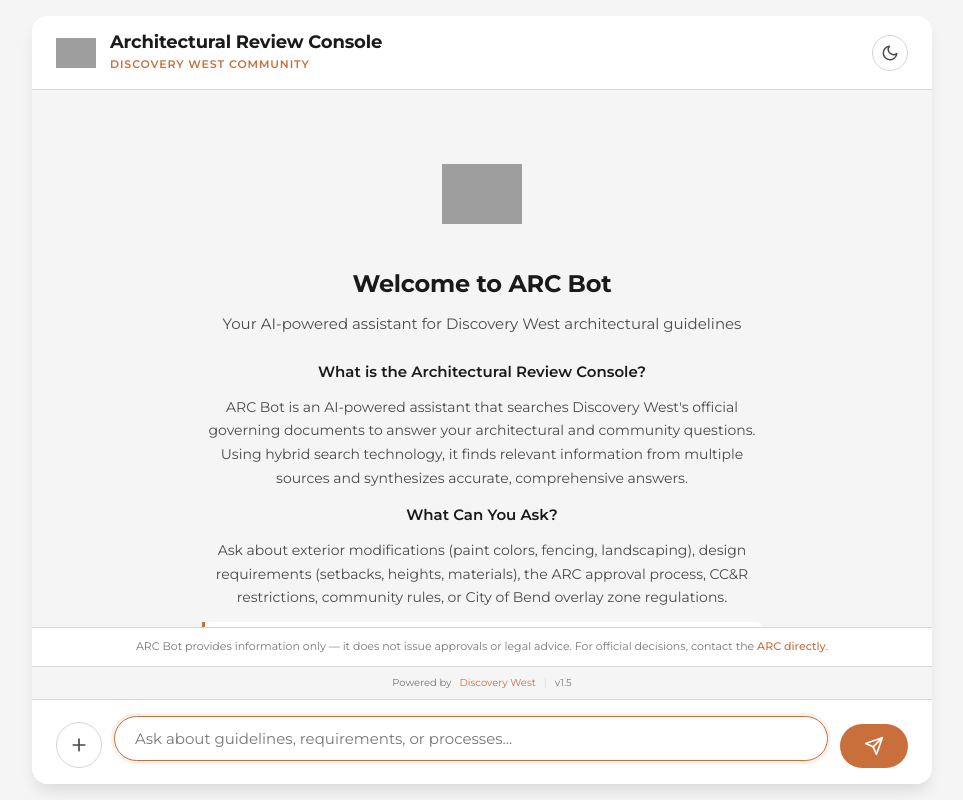
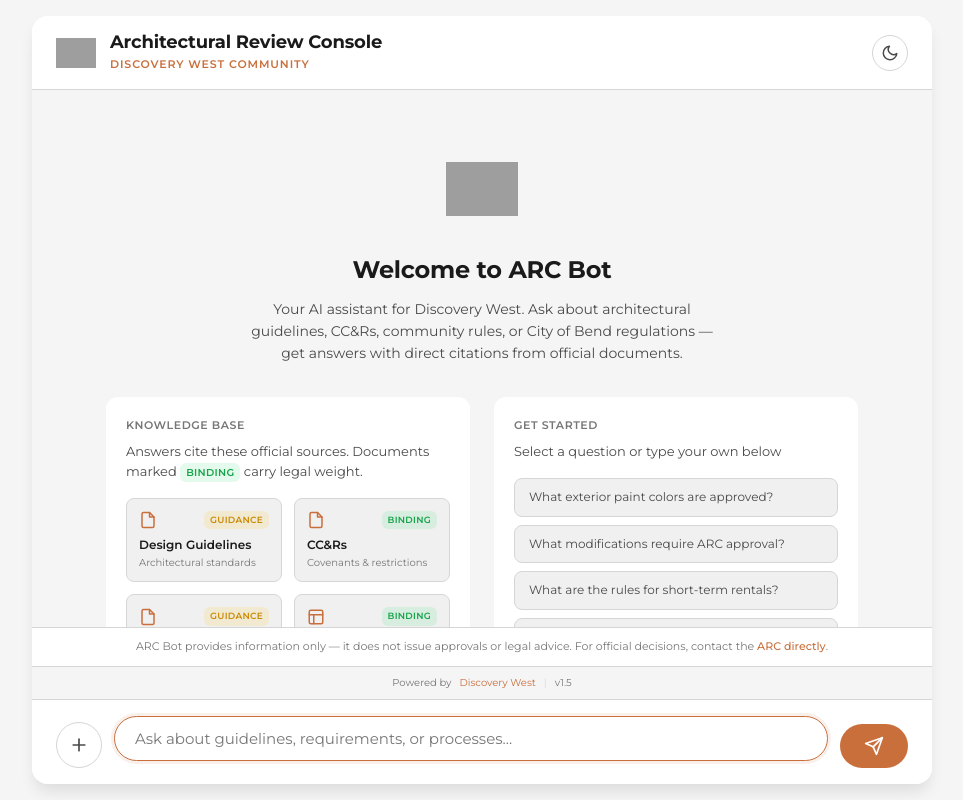
Before and after one commit to grysngrhm-tech/arc-bot, a plain HTML site: page index.html in a window 1280 px wide. Both pictures are taken after a click on the button 237 px from the left and 745 px from the top of the page. Shown: the whole page, without its empty margins (158-1121 px from the left). Drawn offline with Linux system fonts and the light colour scheme; grey boxes are pictures that could not be loaded.

Commit message:
Redesign welcome panel: consolidate sections into 3-panel layout
- Merge intro text into concise hero tagline
- Rename Source Documents to Knowledge Base with Binding/Guidance badges
- Rename Try asking to Get Started with inline intro
- Two-column layout on desktop (Knowledge Base | Get Started)
- Compact document cards with badges
- Stacked question chips for better readability

```diff
--- a/index.html
+++ b/index.html
@@ -704,7 +704,7 @@
 
     /* ===== WELCOME PANEL ===== */
     .welcome-panel {
-      max-width: 640px;
+      max-width: 800px;
       margin: 0 auto;
       padding: 2rem 1.5rem;
       animation: welcomeFadeIn 0.5s ease;
@@ -715,24 +715,26 @@
       to { opacity: 1; transform: translateY(0); }
     }
 
-    .welcome-header {
+    /* Hero Section */
+    .welcome-hero {
       text-align: center;
-      margin-bottom: 1.5rem;
+      margin-bottom: 2rem;
+      animation: welcomeFadeIn 0.5s ease;
     }
 
     .welcome-icon {
-      width: 80px;
-      height: 96px;
-      margin: 0 auto 1rem;
+      width: 72px;
+      height: 86px;
+      margin: 0 auto 0.75rem;
     }
 
     .welcome-logo {
-      width: 80px;
-      height: 96px;
+      width: 72px;
+      height: 86px;
       object-fit: contain;
     }
 
-    .welcome-header h2 {
+    .welcome-hero h2 {
       font-size: 1.5rem;
       font-weight: 700;
       color: var(--text-primary);
@@ -741,81 +743,85 @@
     }
 
     .welcome-tagline {
-      font-size: 0.9375rem;
+      font-size: 0.875rem;
       color: var(--text-secondary);
       margin: 0;
-    }
-
-    .welcome-description {
-      text-align: center;
-      margin-bottom: 2rem;
-      padding: 0 1rem;
-    }
-
-    .welcome-description h4 {
-      font-size: 0.9375rem;
-      font-weight: 600;
-      color: var(--text-primary);
-      margin-bottom: 0.75rem;
-    }
-
-    .welcome-description p {
-      font-size: 0.875rem;
-      color: var(--text-secondary);
-      line-height: 1.7;
-      margin: 0 0 0.75rem 0;
-    }
-
-    .welcome-description p:last-child {
-      margin-bottom: 0;
-    }
-
-    .welcome-features {
-      font-size: 0.8125rem;
+      max-width: 480px;
+      margin: 0 auto;
+      line-height: 1.6;
+    }
+
+    /* Two-Column Content */
+    .welcome-content {
+      display: grid;
+      grid-template-columns: 1fr 1fr;
+      gap: 1.5rem;
+      animation: welcomeFadeIn 0.5s ease 0.15s both;
+    }
+
+    @media (max-width: 640px) {
+      .welcome-content {
+        grid-template-columns: 1fr;
+      }
+    }
+
+    .welcome-knowledge,
+    .welcome-getstarted {
       background: var(--bg-card);
-      border-left: 3px solid var(--accent);
-      padding: 0.75rem 1rem;
-      border-radius: 0 var(--radius-sm) var(--radius-sm) 0;
-      margin-top: 1rem;
-    }
-
-    .welcome-features strong {
-      color: var(--text-primary);
-    }
-
-    .welcome-features em {
-      color: var(--accent);
-      font-style: normal;
-      font-weight: 500;
-    }
-
-    /* ===== DOCUMENT LINKS ===== */
-    .welcome-documents {
-      margin-bottom: 2rem;
-    }
-
-    .welcome-documents h3,
-    .suggested-questions h3 {
+      border-radius: var(--radius-lg);
+      padding: 1.25rem;
+    }
+
+    .welcome-knowledge h3,
+    .welcome-getstarted h3 {
       font-size: 0.6875rem;
       font-weight: 600;
       color: var(--text-muted);
       text-transform: uppercase;
-      letter-spacing: 0.1em;
-      margin-bottom: 0.875rem;
-      text-align: center;
-    }
-
-    .document-links {
+      letter-spacing: 0.05em;
+      margin-bottom: 0.5rem;
+    }
+
+    .section-intro {
+      font-size: 0.8125rem;
+      color: var(--text-secondary);
+      margin: 0 0 1rem 0;
+      line-height: 1.5;
+    }
+
+    .badge-inline {
+      display: inline-block;
+      font-size: 0.625rem;
+      font-weight: 600;
+      padding: 0.125rem 0.375rem;
+      border-radius: var(--radius-sm);
+      text-transform: uppercase;
+      letter-spacing: 0.03em;
+    }
+
+    .badge-inline.binding {
+      background: rgba(74, 222, 128, 0.15);
+      color: var(--confidence-high);
+    }
+
+    /* ===== DOCUMENT LINKS ===== */
+    .welcome-knowledge .document-links {
       display: grid;
-      grid-template-columns: repeat(2, 1fr);
+      grid-template-columns: 1fr 1fr;
       gap: 0.75rem;
     }
 
+    @media (max-width: 480px) {
+      .welcome-knowledge .document-links {
+        grid-template-columns: 1fr;
+      }
+    }
+
     .doc-link {
       display: flex;
       flex-direction: column;
-      padding: 1rem;
-      background: var(--bg-card);
+      padding: 0.75rem;
+      background: var(--bg-source);
       border: 1px solid var(--border);
       border-radius: var(--radius-md);
       text-decoration: none;
@@ -824,52 +830,68 @@
 
     .doc-link:hover {
       border-color: var(--accent);
-      transform: translateY(-2px);
-      box-shadow: var(--shadow-md);
+      transform: translateY(-1px);
+      box-shadow: var(--shadow-sm);
+    }
+
+    .doc-header {
+      display: flex;
+      align-items: center;
+      justify-content: space-between;
+      margin-bottom: 0.375rem;
     }
 
     .doc-link .doc-icon {
-      width: 24px;
-      height: 24px;
+      width: 18px;
+      height: 18px;
       color: var(--accent);
-      margin-bottom: 0.5rem;
+    }
+
+    .doc-badge {
+      font-size: 0.5625rem;
+      font-weight: 600;
+      padding: 0.125rem 0.375rem;
+      border-radius: var(--radius-sm);
+      text-transform: uppercase;
+      letter-spacing: 0.03em;
+    }
+
+    .doc-badge.binding {
+      background: rgba(74, 222, 128, 0.15);
+      color: var(--confidence-high);
+    }
+
+    .doc-badge.guidance {
+      background: rgba(251, 191, 36, 0.15);
+      color: var(--confidence-medium);
     }
 
     .doc-link .doc-name {
-      font-size: 0.8125rem;
+      font-size: 0.75rem;
       font-weight: 600;
       color: var(--text-primary);
-      margin-bottom: 0.25rem;
+      margin-bottom: 0.125rem;
     }
 
     .doc-link .doc-desc {
-      font-size: 0.6875rem;
+      font-size: 0.625rem;
       color: var(--text-muted);
-      line-height: 1.4;
-    }
-
-    /* ===== SUGGESTED QUESTIONS ===== */
-    .suggested-questions {
-      text-align: center;
-    }
-
-    .suggested-questions h3 {
-      text-align: center;
-    }
-
+      line-height: 1.3;
+    }
+
+    /* ===== GET STARTED / QUESTION CHIPS ===== */
     .question-chips {
-      display: grid;
-      grid-template-columns: repeat(2, 1fr);
-      gap: 0.75rem;
-      text-align: left;
+      display: flex;
+      flex-direction: column;
+      gap: 0.5rem;
     }
 
     .question-chip {
-      background: var(--bg-card);
+      background: var(--bg-source);
       border: 1px solid var(--border);
       border-radius: var(--radius-md);
-      padding: 0.75rem 1rem;
-      font-size: 0.8125rem;
+      padding: 0.625rem 0.875rem;
+      font-size: 0.75rem;
       font-family: inherit;
       color: var(--text-secondary);
       cursor: pointer;
@@ -882,56 +904,30 @@
       background: var(--accent);
       border-color: var(--accent);
       color: var(--text-on-accent);
-      transform: translateY(-2px);
-      box-shadow: var(--shadow-md);
-    }
-
-    @media (max-width: 640px) {
-      .question-chips {
-        grid-template-columns: 1fr;
-      }
+      transform: translateY(-1px);
+      box-shadow: var(--shadow-sm);
     }
 
     /* Staggered animations for welcome panel elements */
-    .welcome-header {
-      animation: welcomeFadeIn 0.5s ease;
-    }
-
-    .welcome-description {
-      animation: welcomeFadeIn 0.5s ease 0.1s both;
-    }
-
-    .welcome-documents {
-      animation: welcomeFadeIn 0.5s ease 0.2s both;
-    }
-
-    .suggested-questions {
-      animation: welcomeFadeIn 0.5s ease 0.3s both;
-    }
-
     .doc-link {
       animation: welcomeFadeIn 0.4s ease both;
     }
 
-    .doc-link:nth-child(1) { animation-delay: 0.25s; }
-    .doc-link:nth-child(2) { animation-delay: 0.3s; }
-    .doc-link:nth-child(3) { animation-delay: 0.35s; }
-    .doc-link:nth-child(4) { animation-delay: 0.4s; }
+    .doc-link:nth-child(1) { animation-delay: 0.2s; }
+    .doc-link:nth-child(2) { animation-delay: 0.25s; }
+    .doc-link:nth-child(3) { animation-delay: 0.3s; }
+    .doc-link:nth-child(4) { animation-delay: 0.35s; }
 
     .question-chip {
       animation: welcomeFadeIn 0.3s ease both;
     }
 
-    .question-chip:nth-child(1) { animation-delay: 0.4s; }
-    .question-chip:nth-child(2) { animation-delay: 0.45s; }
-    .question-chip:nth-child(3) { animation-delay: 0.5s; }
-    .question-chip:nth-child(4) { animation-delay: 0.55s; }
+    .question-chip:nth-child(1) { animation-delay: 0.25s; }
+    .question-chip:nth-child(2) { animation-delay: 0.3s; }
+    .question-chip:nth-child(3) { animation-delay: 0.35s; }
+    .question-chip:nth-child(4) { animation-delay: 0.4s; }
 
     @media (max-width: 640px) {
-      .document-links {
-        grid-template-columns: 1fr;
-      }
-
       .welcome-panel {
         padding: 1.5rem 1rem;
       }
@@ -1249,79 +1245,78 @@
     <!-- Chat Area -->
     <main class="chat-area" id="chatArea">
       <div class="welcome-panel" id="welcomePanel">
-        <div class="welcome-header">
-          <!-- Official Discovery West Pinecone Logo -->
+        <!-- Hero Section -->
+        <div class="welcome-hero">
           <img class="welcome-icon welcome-logo" src="assets/pinecone-logo.png" alt="Discovery West Logo">
           <h2>Welcome to ARC Bot</h2>
-          <p class="welcome-tagline">Your AI-powered assistant for Discovery West architectural guidelines</p>
-        </div>
-
-        <div class="welcome-description">
-          <h4>What is the Architectural Review Console?</h4>
-          <p>ARC Bot is an AI-powered assistant that searches Discovery West's official governing
-          documents to answer your architectural and community questions. Using hybrid search
-          technology, it finds relevant information from multiple sources and synthesizes accurate,
-          comprehensive answers.</p>
-
-          <h4>What Can You Ask?</h4>
-          <p>Ask about exterior modifications (paint colors, fencing, landscaping), design requirements
-          (setbacks, heights, materials), the ARC approval process, CC&R restrictions, community rules,
-          or City of Bend overlay zone regulations.</p>
-
-          <p class="welcome-features">
-            <strong>Every answer includes:</strong> Direct citations to source documents with
-            key requirements extracted from the text. Sources marked <em>Binding</em> (like CC&Rs
-            and City Code) carry legal weight, while <em>Guidance</em> sources offer best-practice
-            recommendations. A confidence rating indicates how well the sources support the answer.
-          </p>
-        </div>
-
-        <div class="welcome-documents">
-          <h3>Source Documents</h3>
+          <p class="welcome-tagline">Your AI assistant for Discovery West. Ask about architectural guidelines, CC&Rs, community rules, or City of Bend regulations — get answers with direct citations from official documents.</p>
+        </div>
+
+        <!-- Two-Column Content Area -->
+        <div class="welcome-content">
+          <!-- Knowledge Base Panel -->
+          <div class="welcome-knowledge">
+            <h3>Knowledge Base</h3>
+            <p class="section-intro">Answers cite these official sources. Documents marked <span class="badge-inline binding">Binding</span> carry legal weight.</p>
             <div class="document-links">
               <a href="https://discoverywestbend.com/wp-content/uploads/2025/02/250130-DW-ARC-Guidelines-in-thier-entireity-2.18.25.pdf" target="_blank" rel="noopener" class="doc-link">
+                <div class="doc-header">
                   <svg class="doc-icon" xmlns="http://www.w3.org/2000/svg" viewBox="0 0 24 24" fill="none" stroke="currentColor" stroke-width="2" stroke-linecap="round" stroke-linejoin="round">
                     <path d="M14 2H6a2 2 0 0 0-2 2v16a2 2 0 0 0 2 2h12a2 2 0 0 0 2-2V8z"></path>
                     <polyline points="14 2 14 8 20 8"></polyline>
                   </svg>
+                  <span class="doc-badge guidance">Guidance</span>
+                </div>
                 <span class="doc-name">Design Guidelines</span>
-              <span class="doc-desc">Architectural standards and requirements</span>
+                <span class="doc-desc">Architectural standards</span>
               </a>
               <a href="https://discoverywestbend.com/wp-content/uploads/2020/02/Discovery-West-CCRs-Recorded.pdf" target="_blank" rel="noopener" class="doc-link">
+                <div class="doc-header">
                   <svg class="doc-icon" xmlns="http://www.w3.org/2000/svg" viewBox="0 0 24 24" fill="none" stroke="currentColor" stroke-width="2" stroke-linecap="round" stroke-linejoin="round">
                     <path d="M14 2H6a2 2 0 0 0-2 2v16a2 2 0 0 0 2 2h12a2 2 0 0 0 2-2V8z"></path>
                     <polyline points="14 2 14 8 20 8"></polyline>
                   </svg>
+                  <span class="doc-badge binding">Binding</span>
+                </div>
                 <span class="doc-name">CC&Rs</span>
-              <span class="doc-desc">Covenants, conditions, and restrictions</span>
+                <span class="doc-desc">Covenants & restrictions</span>
               </a>
               <a href="https://discoverywestbend.com/wp-content/uploads/2022/06/Rules-and-Regulations.pdf" target="_blank" rel="noopener" class="doc-link">
+                <div class="doc-header">
                   <svg class="doc-icon" xmlns="http://www.w3.org/2000/svg" viewBox="0 0 24 24" fill="none" stroke="currentColor" stroke-width="2" stroke-linecap="round" stroke-linejoin="round">
                     <path d="M14 2H6a2 2 0 0 0-2 2v16a2 2 0 0 0 2 2h12a2 2 0 0 0 2-2V8z"></path>
                     <polyline points="14 2 14 8 20 8"></polyline>
                   </svg>
+                  <span class="doc-badge guidance">Guidance</span>
+                </div>
                 <span class="doc-name">Rules & Regulations</span>
-              <span class="doc-desc">Community rules and policies</span>
+                <span class="doc-desc">Community policies</span>
               </a>
               <a href="https://bend.municipal.codes/BDC/2.7_ArtXIX" target="_blank" rel="noopener" class="doc-link">
+                <div class="doc-header">
                   <svg class="doc-icon" xmlns="http://www.w3.org/2000/svg" viewBox="0 0 24 24" fill="none" stroke="currentColor" stroke-width="2" stroke-linecap="round" stroke-linejoin="round">
                     <rect x="3" y="3" width="18" height="18" rx="2" ry="2"></rect>
                     <line x1="3" y1="9" x2="21" y2="9"></line>
                     <line x1="9" y1="21" x2="9" y2="9"></line>
                   </svg>
+                  <span class="doc-badge binding">Binding</span>
+                </div>
                 <span class="doc-name">City of Bend Code</span>
-              <span class="doc-desc">Discovery West Overlay Zone regulations</span>
+                <span class="doc-desc">Overlay Zone regulations</span>
               </a>
             </div>
           </div>
 
-        <div class="suggested-questions">
-          <h3>Try asking about...</h3>
+          <!-- Get Started Panel -->
+          <div class="welcome-getstarted">
+            <h3>Get Started</h3>
+            <p class="section-intro">Select a question or type your own below</p>
             <div class="question-chips">
               <button class="question-chip" onclick="askSuggestedQuestion(this)">What exterior paint colors are approved?</button>
               <button class="question-chip" onclick="askSuggestedQuestion(this)">What modifications require ARC approval?</button>
               <button class="question-chip" onclick="askSuggestedQuestion(this)">What are the rules for short-term rentals?</button>
               <button class="question-chip" onclick="askSuggestedQuestion(this)">What are the maximum building heights in Discovery West?</button>
+            </div>
           </div>
         </div>
       </div>
@@ -1400,78 +1395,78 @@
       const chatArea = document.getElementById('chatArea');
       chatArea.innerHTML = `
         <div class="welcome-panel" id="welcomePanel">
-          <div class="welcome-header">
+          <!-- Hero Section -->
+          <div class="welcome-hero">
             <img class="welcome-icon welcome-logo" src="assets/pinecone-logo.png" alt="Discovery West Logo">
             <h2>Welcome to ARC Bot</h2>
-            <p class="welcome-tagline">Your AI-powered assistant for Discovery West architectural guidelines</p>
-          </div>
-
-          <div class="welcome-description">
-            <h4>What is the Architectural Review Console?</h4>
-            <p>ARC Bot is an AI-powered assistant that searches Discovery West's official governing
-            documents to answer your architectural and community questions. Using hybrid search
-            technology, it finds relevant information from multiple sources and synthesizes accurate,
-            comprehensive answers.</p>
-
-            <h4>What Can You Ask?</h4>
-            <p>Ask about exterior modifications (paint colors, fencing, landscaping), design requirements
-            (setbacks, heights, materials), the ARC approval process, CC&R restrictions, community rules,
-            or City of Bend overlay zone regulations.</p>
-
-            <p class="welcome-features">
-              <strong>Every answer includes:</strong> Direct citations to source documents with
-              key requirements extracted from the text. Sources marked <em>Binding</em> (like CC&Rs
-              and City Code) carry legal weight, while <em>Guidance</em> sources offer best-practice
-              recommendations. A confidence rating indicates how well the sources support the answer.
-            </p>
-          </div>
-
-          <div class="welcome-documents">
-            <h3>Source Documents</h3>
+            <p class="welcome-tagline">Your AI assistant for Discovery West. Ask about architectural guidelines, CC&Rs, community rules, or City of Bend regulations — get answers with direct citations from official documents.</p>
+          </div>
+
+          <!-- Two-Column Content Area -->
+          <div class="welcome-content">
+            <!-- Knowledge Base Panel -->
+            <div class="welcome-knowledge">
+              <h3>Knowledge Base</h3>
+              <p class="section-intro">Answers cite these official sources. Documents marked <span class="badge-inline binding">Binding</span> carry legal weight.</p>
               <div class="document-links">
                 <a href="https://discoverywestbend.com/wp-content/uploads/2025/02/250130-DW-ARC-Guidelines-in-thier-entireity-2.18.25.pdf" target="_blank" rel="noopener" class="doc-link">
+                  <div class="doc-header">
                     <svg class="doc-icon" xmlns="http://www.w3.org/2000/svg" viewBox="0 0 24 24" fill="none" stroke="currentColor" stroke-width="2" stroke-linecap="round" stroke-linejoin="round">
                       <path d="M14 2H6a2 2 0 0 0-2 2v16a2 2 0 0 0 2 2h12a2 2 0 0 0 2-2V8z"></path>
                       <polyline points="14 2 14 8 20 8"></polyline>
                     </svg>
+                    <span class="doc-badge guidance">Guidance</span>
+                  </div>
                   <span class="doc-name">Design Guidelines</span>
-                <span class="doc-desc">Architectural standards and requirements</span>
+                  <span class="doc-desc">Architectural standards</span>
                 </a>
                 <a href="https://discoverywestbend.com/wp-content/uploads/2020/02/Discovery-West-CCRs-Recorded.pdf" target="_blank" rel="noopener" class="doc-link">
+                  <div class="doc-header">
                     <svg class="doc-icon" xmlns="http://www.w3.org/2000/svg" viewBox="0 0 24 24" fill="none" stroke="currentColor" stroke-width="2" stroke-linecap="round" stroke-linejoin="round">
                       <path d="M14 2H6a2 2 0 0 0-2 2v16a2 2 0 0 0 2 2h12a2 2 0 0 0 2-2V8z"></path>
                       <polyline points="14 2 14 8 20 8"></polyline>
                     </svg>
+                    <span class="doc-badge binding">Binding</span>
+                  </div>
                   <span class="doc-name">CC&Rs</span>
-                <span class="doc-desc">Covenants, conditions, and restrictions</span>
+                  <span class="doc-desc">Covenants & restrictions</span>
                 </a>
                 <a href="https://discoverywestbend.com/wp-content/uploads/2022/06/Rules-and-Regulations.pdf" target="_blank" rel="noopener" class="doc-link">
+                  <div class="doc-header">
                     <svg class="doc-icon" xmlns="http://www.w3.org/2000/svg" viewBox="0 0 24 24" fill="none" stroke="currentColor" stroke-width="2" stroke-linecap="round" stroke-linejoin="round">
                       <path d="M14 2H6a2 2 0 0 0-2 2v16a2 2 0 0 0 2 2h12a2 2 0 0 0 2-2V8z"></path>
                       <polyline points="14 2 14 8 20 8"></polyline>
                     </svg>
+                    <span class="doc-badge guidance">Guidance</span>
+                  </div>
                   <span class="doc-name">Rules & Regulations</span>
-                <span class="doc-desc">Community rules and policies</span>
+                  <span class="doc-desc">Community policies</span>
                 </a>
                 <a href="https://bend.municipal.codes/BDC/2.7_ArtXIX" target="_blank" rel="noopener" class="doc-link">
+                  <div class="doc-header">
                     <svg class="doc-icon" xmlns="http://www.w3.org/2000/svg" viewBox="0 0 24 24" fill="none" stroke="currentColor" stroke-width="2" stroke-linecap="round" stroke-linejoin="round">
                       <rect x="3" y="3" width="18" height="18" rx="2" ry="2"></rect>
                       <line x1="3" y1="9" x2="21" y2="9"></line>
                       <line x1="9" y1="21" x2="9" y2="9"></line>
                     </svg>
+                    <span class="doc-badge binding">Binding</span>
+                  </div>
                   <span class="doc-name">City of Bend Code</span>
-                <span class="doc-desc">Discovery West Overlay Zone regulations</span>
+                  <span class="doc-desc">Overlay Zone regulations</span>
                 </a>
               </div>
             </div>
 
-          <div class="suggested-questions">
-            <h3>Try asking about...</h3>
+            <!-- Get Started Panel -->
+            <div class="welcome-getstarted">
+              <h3>Get Started</h3>
+              <p class="section-intro">Select a question or type your own below</p>
               <div class="question-chips">
                 <button class="question-chip" onclick="askSuggestedQuestion(this)">What exterior paint colors are approved?</button>
                 <button class="question-chip" onclick="askSuggestedQuestion(this)">What modifications require ARC approval?</button>
                 <button class="question-chip" onclick="askSuggestedQuestion(this)">What are the rules for short-term rentals?</button>
                 <button class="question-chip" onclick="askSuggestedQuestion(this)">What are the maximum building heights in Discovery West?</button>
+              </div>
             </div>
           </div>
         </div>
```
Lines whose indentation alone changed are shown as unchanged.
